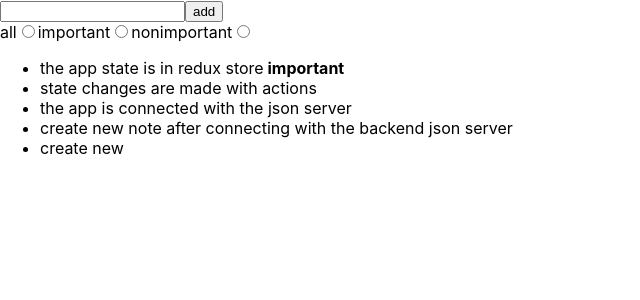
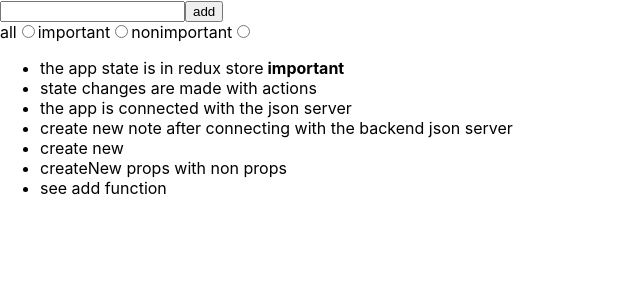
Before and after one commit to ruhui0806/part6, a React (Create React App) app: page / in a window 1280 px wide. Shown: the top 300 px of the page, without its empty margins (0-640 px from the left). Built offline with nearby package versions, Linux system fonts and the light colour scheme; data requests are answered from the project's data file.

Commit message:
part6_d finished

```diff
--- a/db.json
+++ b/db.json
@@ -24,6 +24,16 @@
       "content": "create new",
       "important": false,
       "id": 5
+    },
+    {
+      "content": "createNew props with non props",
+      "important": false,
+      "id": 6
+    },
+    {
+      "content": "see add function",
+      "important": false,
+      "id": 7
     }
   ]
 }
--- a/src/components/NewNote.js
+++ b/src/components/NewNote.js
@@ -8,7 +8,10 @@ const NewNote = (props) => {
         event.preventDefault()
         const content = event.target.note.value
         event.target.note.value = ''
+        // dispatch(createNote(content))
         props.createNote(content)
+        console.log("createNote: ", createNote)
+        console.log("props.createNote: ", props.createNote)
     }
 
     return (
@@ -19,7 +22,11 @@ const NewNote = (props) => {
     )
 }
 
-const mapDispatchToProps = { createNote }
+const mapDispatchToProps = (dispatch) => {
+    return { createNote: (value) => { dispatch(createNote(value)) } }
+}
+
+// const mapDispatchToProps = { createNote: createNote } //shorthand: {createNote}
 // export default NewNote
 export default connect(null, mapDispatchToProps)(NewNote)//Since the component does not need to access the store's state,
 //export default connect(null, { createNote })(NewNote)//we can simply pass null as the first parameter to connect
--- a/src/reducers/noteReducer.js
+++ b/src/reducers/noteReducer.js
@@ -5,10 +5,6 @@ const noteSlice = createSlice({
     name: 'notes',
     initialState: [],
     reducers: {
-        // createNote(state, action) {
-        //     const newNote = action.payload
-        //     state.push(newNote)
-        // },
         toggleImportanceOf(state, action) {
             const id = action.payload
             const noteToChange = state.find(n => n.id === id)
```
